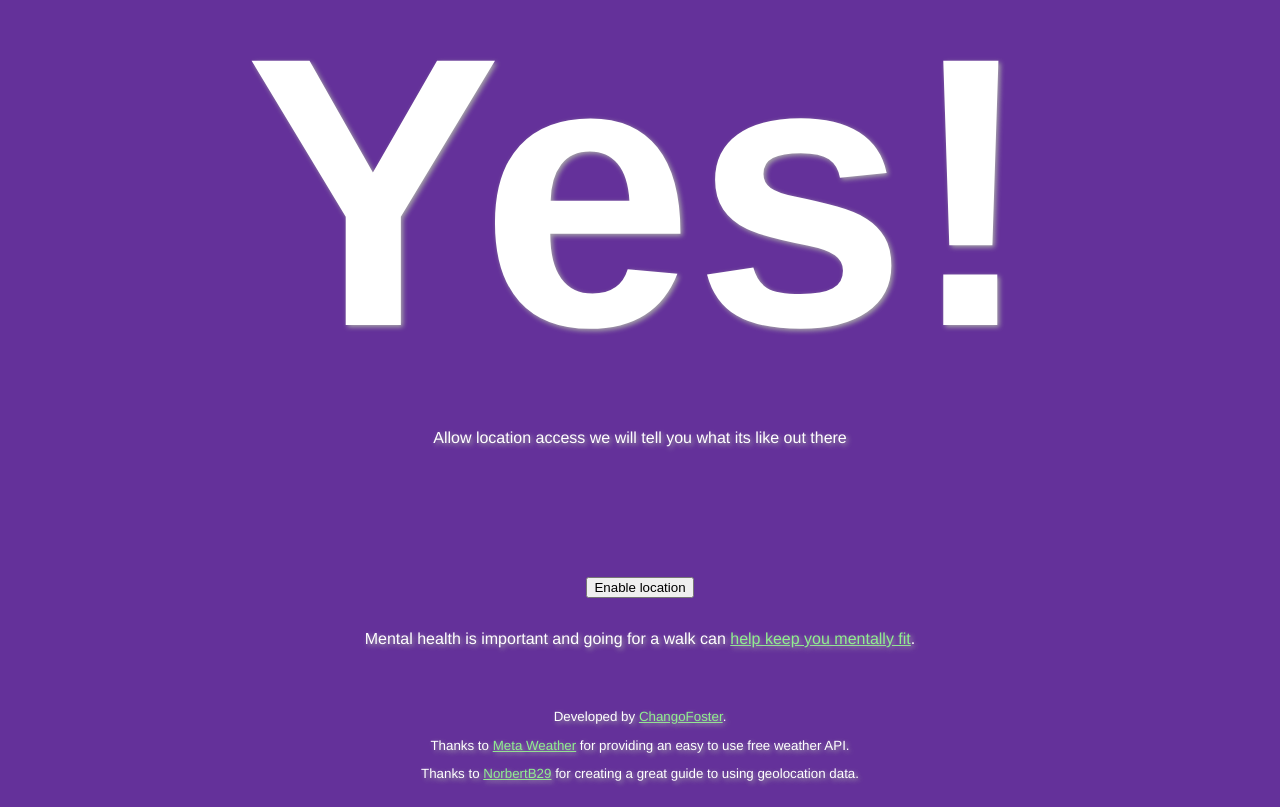
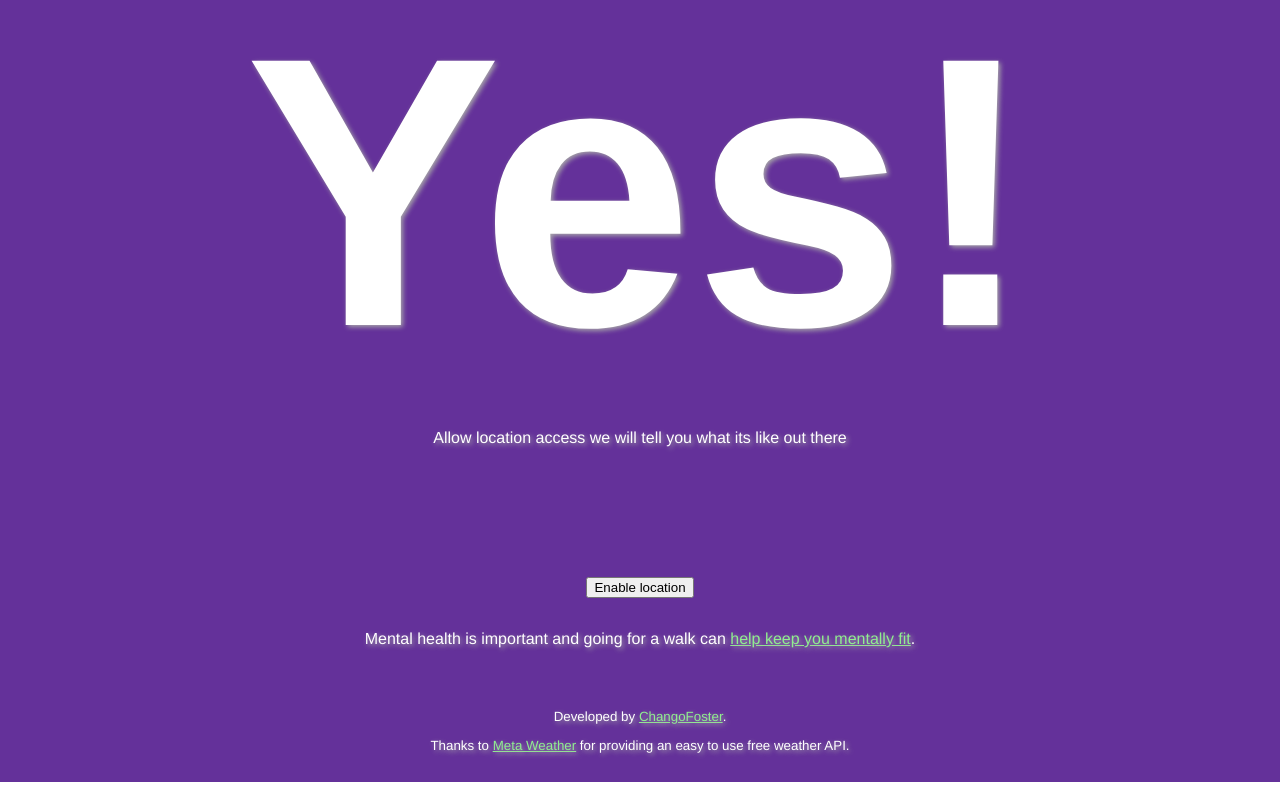
Before and after one commit to ChangoFoster/should-i-go-outside, a React (Create React App) app in the folder client/: page / in a window 1280 px wide. Shown: the part 143-950 px from the top of the page. After the commit the page ends 925 px from the top, so only its background shows below. Built offline with nearby package versions, Linux system fonts and the light colour scheme.

Commit message:
Update todos

```diff
--- a/client/src/Components/Footer.js
+++ b/client/src/Components/Footer.js
@@ -1,6 +1,5 @@
 import React from 'react'
 import {
-  geolocationHook,
   githubProfile,
   weatherProvider,
 } from '../Utils/consts'
@@ -22,13 +21,6 @@ const Footer = () => (
         </a>{' '}
         for providing an easy to use free weather API.
       </p>
-      <p>
-        Thanks to{' '}
-        <a href={geolocationHook} alt="Geolocation hook guide">
-          NorbertB29
-        </a>{' '}
-        for creating a great guide to using geolocation data.
-      </p>
     </small>
   </footer>
 )
--- a/client/src/Utils/consts.js
+++ b/client/src/Utils/consts.js
@@ -1,4 +1,3 @@
-const geolocationHook = 'https://github.com/NorbertB29/geolocation-api-hook'
 const githubProfile = 'https://github.com/ChangoFoster'
 const imgUrl = 'https://www.metaweather.com/static/img/weather'
 const mentalHealthUrl =
@@ -6,7 +5,6 @@ const mentalHealthUrl =
 const weatherProvider = 'https://www.metaweather.com'
 
 export {
-  geolocationHook,
   githubProfile,
   imgUrl,
   mentalHealthUrl,
```
Also changed, not shown: 1 other file (tests, documents, lock files or other folders).
